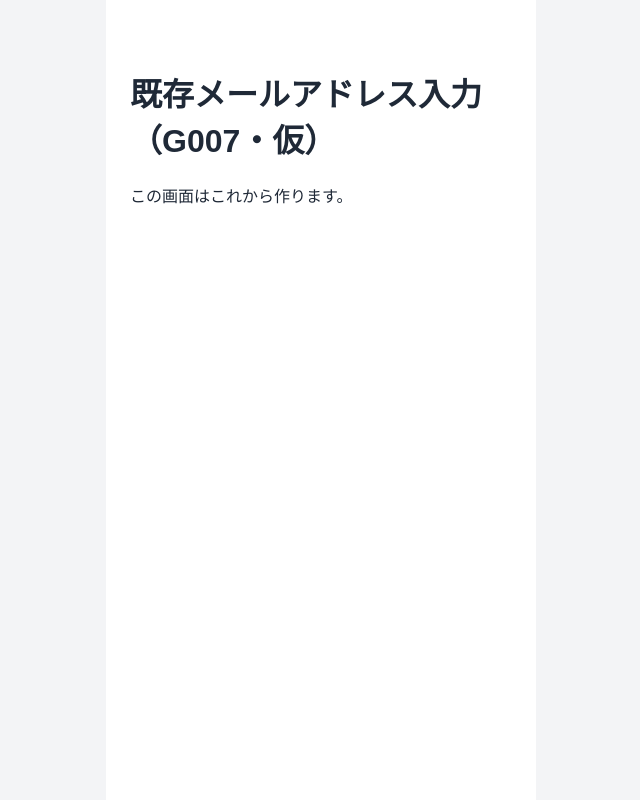
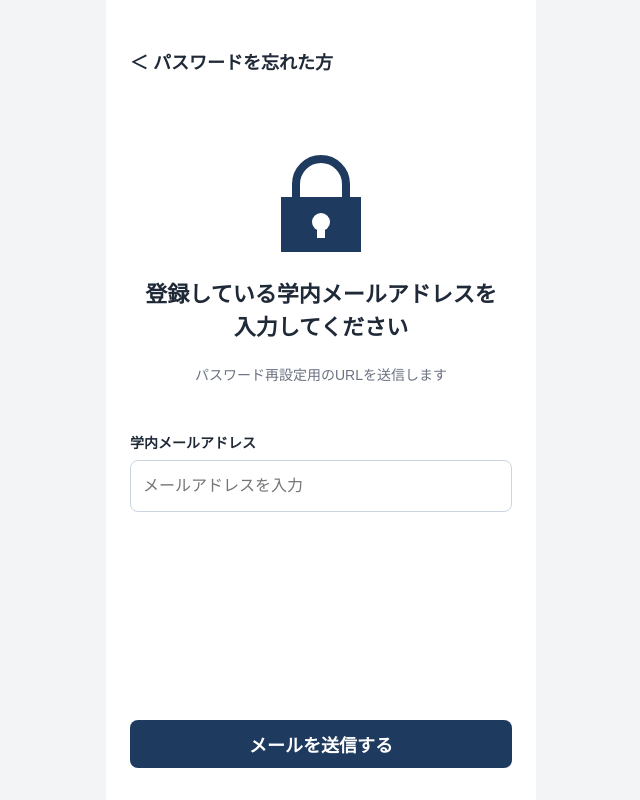
Before and after one commit to babychan-x/sabap, a React (Vite) app in the folder frontend-student/: page /reset-password/request in a window 1280 px wide. Shown: the whole page, without its empty margins (319-959 px from the left). Built offline with nearby package versions, Linux system fonts and the light colour scheme.

Commit message:
G007 学生のパスワード再設定時の既存メールアドレス入力画面を作成。

```diff
--- a/frontend-student/src/features/auth/pages/StudentResetPasswordRequest.css
+++ b/frontend-student/src/features/auth/pages/StudentResetPasswordRequest.css
@@ -1,2 +1,79 @@
 /* G007 既存メールアドレス入力画面だけの見た目（配置）。
    色・ボタンは共通CSS（src/styles/）を使う。 */
+
+.reset-password-request {
+  display: flex;
+  flex-direction: column;
+}
+
+/* 戻るボタン */
+.reset-password-request__back {
+  align-self: flex-start;
+  padding: 0;
+  border: none;
+  background: none;
+  color: var(--color-text);
+  font-family: inherit;
+  font-size: 18px;
+  font-weight: 600;
+  cursor: pointer;
+}
+
+/* 鍵アイコン */
+.reset-password-request__icon {
+  display: flex;
+  justify-content: center;
+  margin-top: 80px;
+  color: var(--color-primary);
+}
+
+/* 説明文 */
+.reset-password-request__description {
+  margin-top: 24px;
+  text-align: center;
+}
+
+.reset-password-request__description h1 {
+  margin: 0;
+  font-size: 22px;
+  font-weight: 600;
+  line-height: 1.5;
+  color: var(--color-text);
+}
+
+.reset-password-request__description p {
+  margin: 20px 0 0;
+  font-size: var(--font-size-small);
+  color: var(--color-text-muted);
+}
+
+/* 入力フォーム */
+.reset-password-request__form {
+  display: flex;
+  flex: 1;
+  flex-direction: column;
+  margin-top: 48px;
+}
+
+.reset-password-request__form .form-label {
+  margin: 0 0 8px;
+}
+
+.reset-password-request__form .form-input {
+  height: 52px;
+}
+
+/* エラーメッセージ */
+.reset-password-request__form .form-error {
+  margin-top: 12px;
+}
+
+/* 送信ボタン */
+.reset-password-request__footer {
+  margin-top: auto;
+  padding-top: 48px;
+}
+
+.reset-password-request__footer .btn {
+  font-size: 18px;
+}
--- a/frontend-student/src/features/auth/pages/StudentResetPasswordRequest.jsx
+++ b/frontend-student/src/features/auth/pages/StudentResetPasswordRequest.jsx
@@ -1,13 +1,161 @@
 import './StudentResetPasswordRequest.css'
+import { useState } from 'react'
+import { useNavigate } from 'react-router-dom'
 
 // G007 既存メールアドレス入力画面（studentResetPasswordRequest）
 // ※ 仮の画面。外部設計書 G007 の入出力項目・イベントに合わせて中身を作る。
 // 主なAPI（仮）: A-5
+
 export default function StudentResetPasswordRequest() {
+  const navigate = useNavigate()
+
+  const [email, setEmail] = useState('')
+  const [errorMessage, setErrorMessage] = useState('')
+
+  // ログイン画面（G001）へ戻る
+  const backToLogin = () => {
+    navigate('/login')
+  }
+
+  // メール送信ボタン押下時
+  const sendButton = (e) => {
+    e.preventDefault()
+
+    const inputEmail = email.trim()
+
+    // 未入力の場合
+    if (!inputEmail) {
+      setErrorMessage('メールアドレスを入力してください。')
+      return
+    }
+
+    // メールアドレスの形式を確認
+    const emailPattern = /^[^\s@]+@[^\s@]+\.[^\s@]+$/
+
+    if (!emailPattern.test(inputEmail)) {
+      setErrorMessage('正しいメールアドレスを入力してください。')
+      return
+    }
+
+    // 文字数の確認
+    if (inputEmail.length > 254) {
+      setErrorMessage('メールアドレスは254文字以内で入力してください。')
+      return
+    }
+
+    // 入力内容に問題がなければG008へ遷移
+    setErrorMessage('')
+    navigate('/reset-password/mail-sent')
+  }
+
   return (
-    <main className="page">
-      <h1>既存メールアドレス入力（G007・仮）</h1>
-      <p>この画面はこれから作ります。</p>
-    </main>
+    <div className="page reset-password-request">
+
+      {/* 戻るボタン */}
+      <button
+        type="button"
+        className="reset-password-request__back"
+        onClick={backToLogin}
+      >
+        ＜ パスワードを忘れた方
+      </button>
+
+      {/* 鍵アイコン */}
+      <div className="reset-password-request__icon">
+        <svg
+          width="80"
+          height="100"
+          viewBox="0 0 80 100"
+          aria-hidden="true"
+        >
+          <path
+            d="M15 45 V30 A25 25 0 0 1 65 30 V45"
+            fill="none"
+            stroke="currentColor"
+            strokeWidth="8"
+          />
+          <rect
+            x="0"
+            y="43"
+            width="80"
+            height="55"
+            fill="currentColor"
+          />
+          <circle cx="40" cy="68" r="9" fill="white" />
+          <rect
+            x="36"
+            y="68"
+            width="8"
+            height="16"
+            fill="white"
+          />
+        </svg>
+      </div>
+
+      {/* 説明文 */}
+      <div className="reset-password-request__description">
+        <h1>
+          登録している学内メールアドレスを
+          <br />
+          入力してください
+        </h1>
+        <p>
+          パスワード再設定用のURLを送信します
+        </p>
+      </div>
+
+      {/* メールアドレス入力フォーム */}
+      <form
+        className="reset-password-request__form"
+        onSubmit={sendButton}
+        noValidate
+      >
+        <label
+          htmlFor="email"
+          className="form-label"
+        >
+          学内メールアドレス
+        </label>
+
+        <input
+          type="email"
+          id="email"
+          name="email"
+          className="form-input"
+          placeholder="メールアドレスを入力"
+          value={email}
+          maxLength={255}
+          onChange={(e) => {
+            setEmail(e.target.value)
+            setErrorMessage('')
+          }}
+          aria-invalid={!!errorMessage}
+          aria-describedby={
+            errorMessage ? 'email-error' : undefined
+          }
+        />
+
+        {/* 入力内容に不備がある場合のみ表示 */}
+        {errorMessage && (
+          <p
+            id="email-error"
+            className="form-error"
+            role="alert"
+          >
+            {errorMessage}
+          </p>
+        )}
+
+        {/* メール送信ボタン */}
+        <div className="reset-password-request__footer">
+          <button
+            type="submit"
+            className="btn btn--primary"
+          >
+            メールを送信する
+          </button>
+        </div>
+      </form>
+    </div>
   )
 }
```
